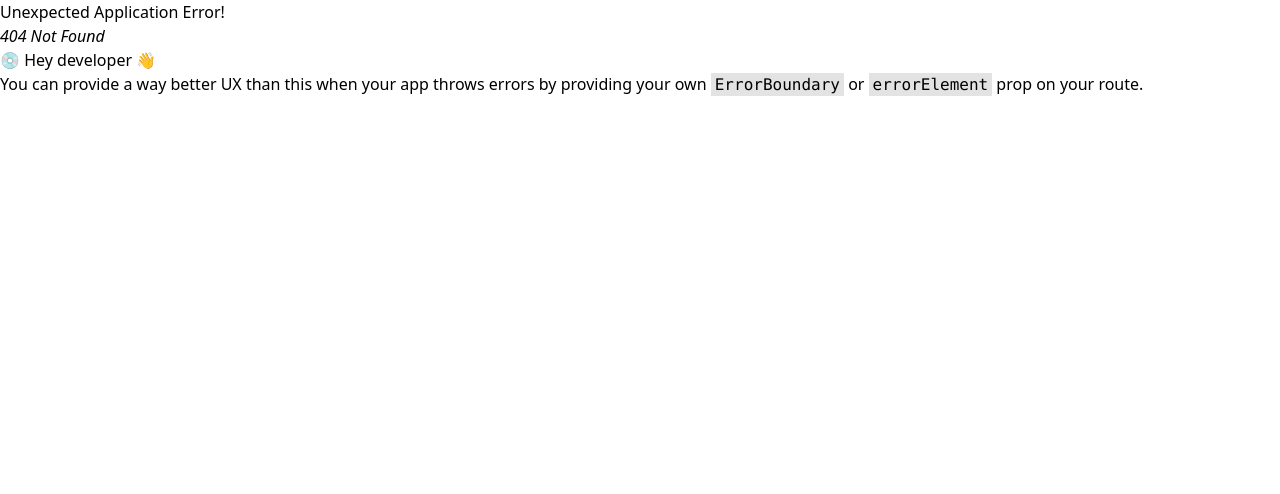
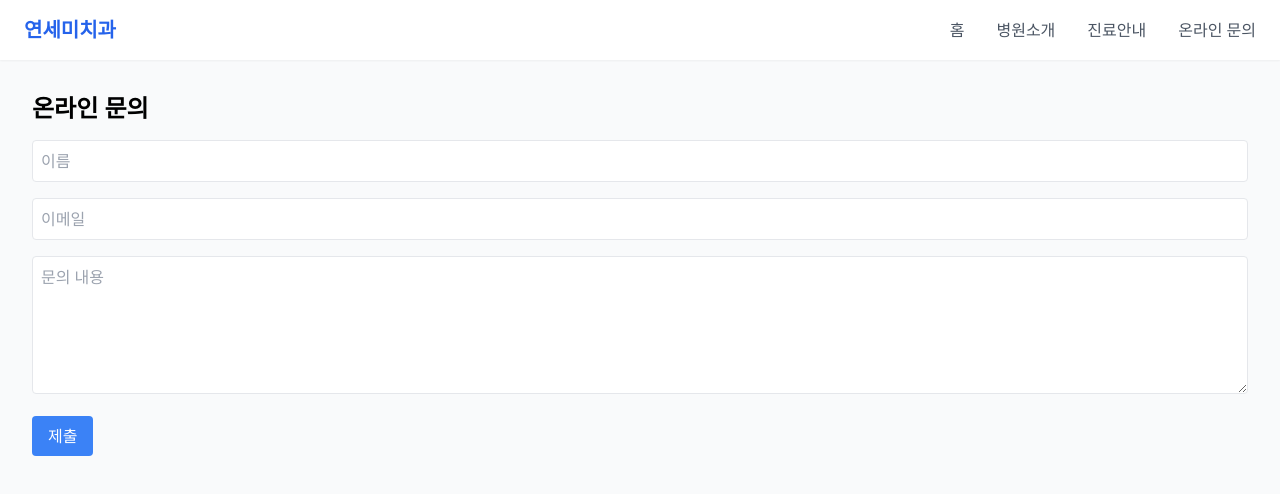
Before and after one commit to yonseimidentalclinic/frontend, a React (Vite) app: page /contact in a window 1280 px wide. Before the commit this address had no page. Shown: the top 494 px of the page. Built offline with nearby package versions, Linux system fonts and the light colour scheme.

Commit message:
많이 수정 함

```diff
--- a/package.json
+++ b/package.json
@@ -10,6 +10,7 @@
     "preview": "vite preview"
   },
   "dependencies": {
+    "axios": "^1.10.0",
     "react": "^19.1.0",
     "react-dom": "^19.1.0",
     "react-router-dom": "^7.6.3"
--- a/src/App.jsx
+++ b/src/App.jsx
@@ -13,6 +13,8 @@ function App() {
             <Link to="/" className="text-gray-600 hover:text-blue-500">홈</Link>
             <Link to="/about" className="text-gray-600 hover:text-blue-500">병원소개</Link>
             <Link to="/services" className="text-gray-600 hover:text-blue-500">진료안내</Link>
+            {/* '온라인 문의' 링크 추가 */}
+            <Link to="/contact" className="text-gray-600 hover:text-blue-500">온라인 문의</Link>
           </div>
         </nav>
       </header>
--- a/src/main.jsx
+++ b/src/main.jsx
@@ -5,17 +5,19 @@ import App from './App.jsx';
 import HomePage from './pages/HomePage.jsx';
 import AboutPage from './pages/AboutPage.jsx';
 import ServicesPage from './pages/ServicesPage.jsx';
+import ContactPage from './pages/ContactPage.jsx'; // 1. ContactPage import 추가
 import './index.css';
 
-// 라우터 설정: 어떤 주소(path)에 어떤 컴포넌트(element)를 보여줄지 정의
+// 라우터 설정
 const router = createBrowserRouter([
   {
     path: '/',
     element: <App />,
     children: [
-      { index: true, element: <HomePage /> }, // 기본 페이지
-      { path: 'about', element: <AboutPage /> }, // /about 주소
-      { path: 'services', element: <ServicesPage /> }, // /services 주소
+      { index: true, element: <HomePage /> },
+      { path: 'about', element: <AboutPage /> },
+      { path: 'services', element: <ServicesPage /> },
+      { path: 'contact', element: <ContactPage /> }, // 2. 'contact' 경로 추가
     ],
   },
 ]);
--- /dev/null
+++ b/src/pages/ContactPage.jsx
@@ -0,0 +1,39 @@
+// src/pages/ContactPage.jsx
+import React, { useState } from 'react';
+import axios from 'axios';
+
+function ContactPage() {
+  const [formData, setFormData] = useState({ name: '', email: '', message: '' });
+  const [responseMsg, setResponseMsg] = useState('');
+
+  const handleChange = (e) => {
+    setFormData({ ...formData, [e.target.name]: e.target.value });
+  };
+
+  const handleSubmit = async (e) => {
+    e.preventDefault();
+    // Vercel에 설정할 백엔드 API 주소를 사용
+    const apiUrl = `${import.meta.env.VITE_API_URL}/api/contact`;
+    try {
+      const response = await axios.post(apiUrl, formData);
+      setResponseMsg(response.data.message);
+    } catch (error) {
+      setResponseMsg('오류가 발생했습니다: ' + error.response.data.message);
+    }
+  };
+
+  return (
+    <div>
+      <h1 className="text-2xl font-bold mb-4">온라인 문의</h1>
+      <form onSubmit={handleSubmit} className="space-y-4">
+        <input type="text" name="name" placeholder="이름" onChange={handleChange} className="w-full p-2 border rounded" required />
+        <input type="email" name="email" placeholder="이메일" onChange={handleChange} className="w-full p-2 border rounded" required />
+        <textarea name="message" placeholder="문의 내용" rows="5" onChange={handleChange} className="w-full p-2 border rounded" required />
+        <button type="submit" className="px-4 py-2 bg-blue-500 text-white rounded hover:bg-blue-600">제출</button>
+      </form>
+      {responseMsg && <p className="mt-4">{responseMsg}</p>}
+    </div>
+  );
+}
+
+export default ContactPage;
```
Also changed, not shown: 1 other file (tests, documents, lock files or other folders).
